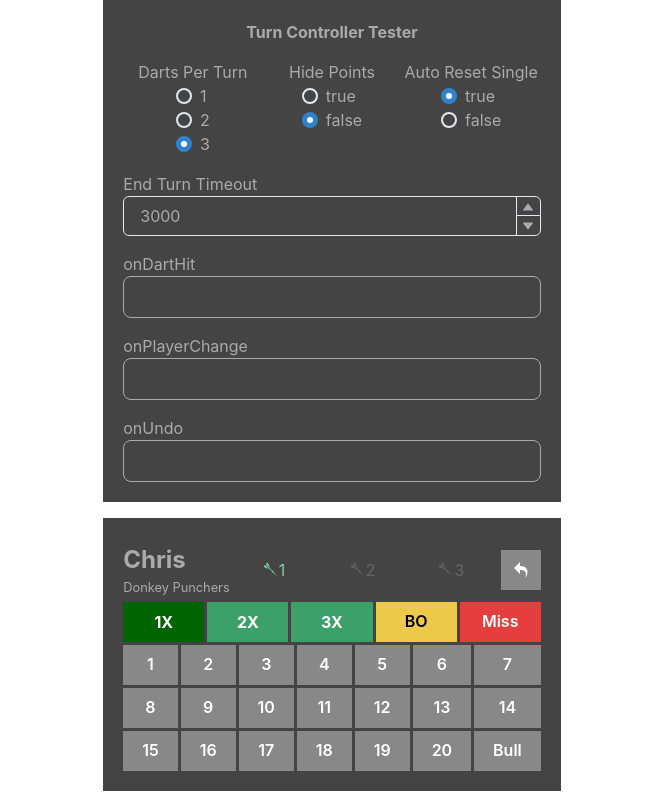
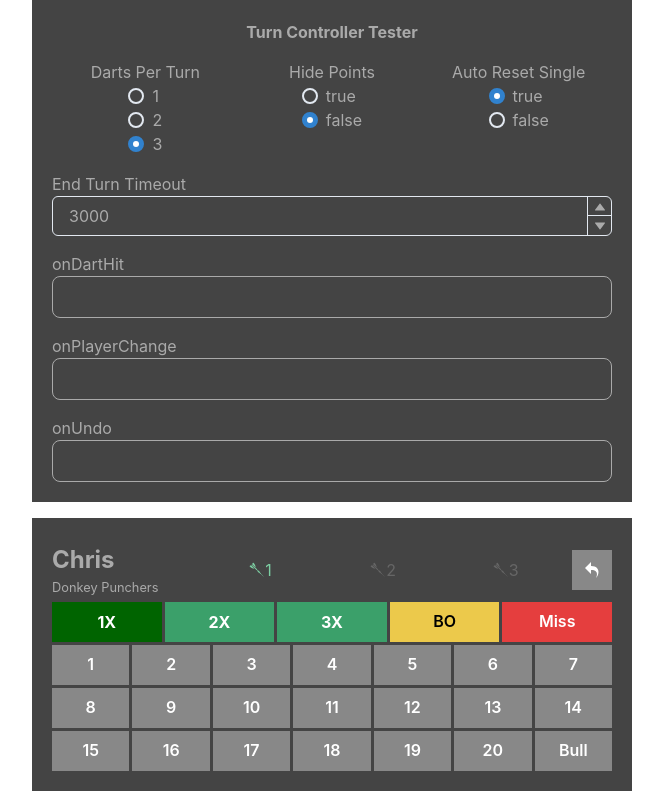
Before and after one commit to pmcg31/dartgameswithfriends.com, a Next.js app: page /test-turn-controller in a window 1280 px wide. Shown: the whole page, without its empty margins (308-971 px from the left). Built offline with nearby package versions, Linux system fonts and the light colour scheme.

Commit message:
Update css to go with the flow

```diff
--- a/components/input/dart-hit-input.tsx
+++ b/components/input/dart-hit-input.tsx
@@ -168,8 +168,8 @@ export default function DartHitInput(props: DartHitInputProps) {
         ...props.sx,
         display: 'grid',
         gap: '3px',
-        templateColumns: 'repeat(7, 1fr)',
-        templateRows: 'repeat(4, 1fr)'
+        gridTemplateColumns: 'repeat(7, 1fr)',
+        gridTemplateRows: 'repeat(4, 1fr)'
       }}
     >
       <HStack
--- a/pages/test-turn-controller.tsx
+++ b/pages/test-turn-controller.tsx
@@ -121,7 +121,7 @@ export default function TestTurnController(): JSX.Element {
 
   return (
     <main>
-      <Grid templateRows='auto 1rem 1fr' justifyContent='center'>
+      <Grid templateRows='auto 1rem 1fr' maxWidth={'600px'} margin={'0 auto'}>
         <Grid
           templateRows='auto auto'
           backgroundColor='var(--background-color)'
```
